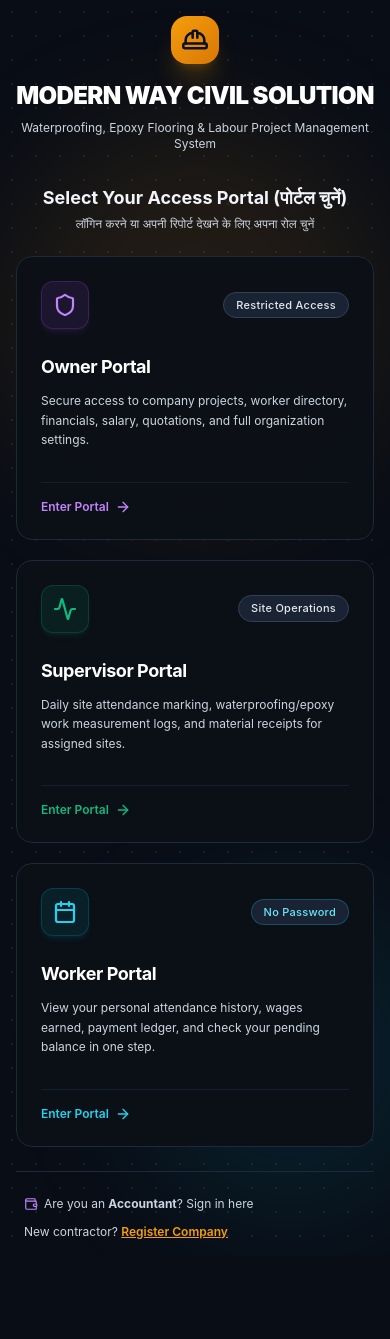
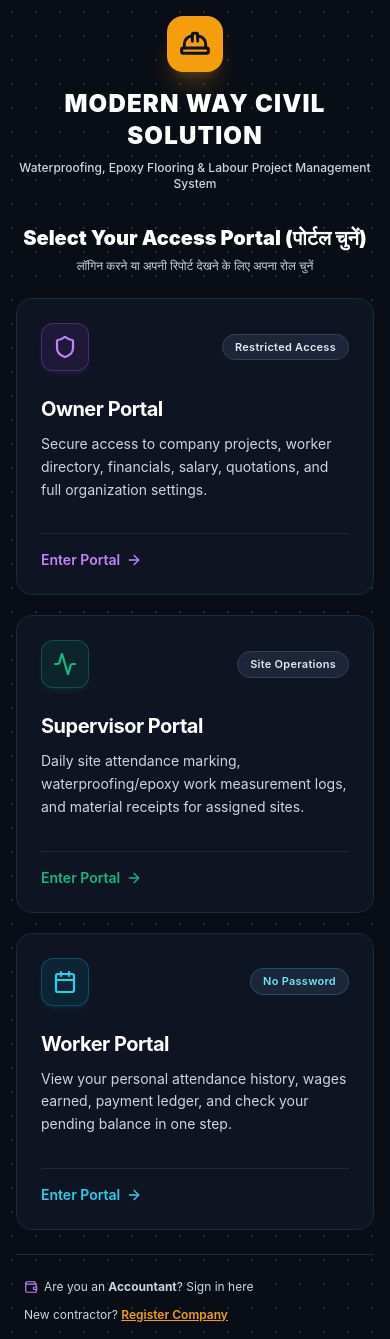
Before and after one commit to govindmalviya1990/labour-project-management-saas, a Next.js app: page /login in a window 390 px wide. Before the commit the page ends 1256 px from the top, so only its background shows below. Built offline with nearby package versions, Linux system fonts and the light colour scheme.

Commit message:
Fix login portal UI: enforce strict dark theme and prevent light mode background whiteout

```diff
--- a/src/app/(auth)/login/page.tsx
+++ b/src/app/(auth)/login/page.tsx
@@ -49,6 +49,18 @@ function LoginContent() {
   const [workerSite, setWorkerSite] = useState('');
   const [workerLoading, setWorkerLoading] = useState(false);
   const [workerError, setWorkerError] = useState('');
+
+  // Force dark theme on mount for the 3-portal selector page
+  useEffect(() => {
+    document.documentElement.classList.add('dark');
+    document.documentElement.classList.remove('light');
+    document.documentElement.setAttribute('data-theme', 'dark');
+    if (document.body) {
+      document.body.classList.add('dark');
+      document.body.classList.remove('light');
+      document.body.style.backgroundColor = '#0b0f17';
+    }
+  }, []);
 
   // Sync initial portal from query param
   useEffect(() => {
@@ -160,27 +172,25 @@ function LoginContent() {
 
   return (
     <div
-      className="min-h-screen flex flex-col justify-center items-center p-4 sm:p-6 lg:p-8 bg-slate-950 text-slate-100 relative overflow-hidden"
+      className="portal-auth-page min-h-screen flex flex-col justify-center items-center p-4 sm:p-6 lg:p-8 relative overflow-hidden"
       style={{
-        backgroundImage: `radial-gradient(rgba(255, 255, 255, 0.07) 1px, transparent 1px)`,
+        backgroundColor: '#090d16',
+        color: '#f8fafc',
+        backgroundImage: `radial-gradient(rgba(255, 255, 255, 0.12) 1px, #090d16 1px)`,
         backgroundSize: '24px 24px',
       }}
     >
-      {/* Background glow effects */}
-      <div className="absolute top-1/4 left-1/2 -translate-x-1/2 -translate-y-1/2 w-96 h-96 bg-amber-500/10 rounded-full blur-3xl pointer-events-none" />
-      <div className="absolute bottom-10 left-1/3 w-80 h-80 bg-cyan-500/10 rounded-full blur-3xl pointer-events-none" />
-
       {/* --------------------------------------------------------------- */}
       {/* BRAND HEADER                                                    */}
       {/* --------------------------------------------------------------- */}
       <div className="text-center space-y-2 mb-8 sm:mb-10 max-w-xl relative z-10">
-        <div className="inline-flex h-12 w-12 sm:h-14 sm:w-14 items-center justify-center rounded-2xl bg-gradient-to-br from-amber-500 to-amber-600 text-slate-950 shadow-xl shadow-amber-500/20 mb-2">
-          <HardHat className="w-7 h-7 sm:w-8 sm:h-8 stroke-[2.2]" />
+        <div className="inline-flex h-14 w-14 items-center justify-center rounded-2xl bg-amber-500 text-slate-950 shadow-xl shadow-amber-500/20 mb-2">
+          <HardHat className="w-8 h-8 stroke-[2.2]" />
         </div>
-        <h1 className="text-2xl sm:text-3xl font-black tracking-tight text-white">
+        <h1 className="text-2xl sm:text-3xl font-black tracking-wider text-white">
           MODERN WAY CIVIL SOLUTION
         </h1>
-        <p className="text-xs sm:text-sm text-slate-400">
+        <p className="text-xs sm:text-sm text-slate-400 font-medium">
           Waterproofing, Epoxy Flooring & Labour Project Management System
         </p>
       </div>
@@ -190,11 +200,11 @@ function LoginContent() {
       {/* =============================================================== */}
       {activePortal === 'none' && (
         <div className="w-full max-w-5xl space-y-6 relative z-10 animate-in fade-in duration-300">
-          <div className="text-center mb-4">
-            <h2 className="text-lg sm:text-xl font-bold text-slate-200">
+          <div className="text-center mb-6">
+            <h2 className="text-xl sm:text-2xl font-black text-white">
               Select Your Access Portal (पोर्टल चुनें)
             </h2>
-            <p className="text-xs text-slate-400 mt-1">
+            <p className="text-xs sm:text-sm text-slate-400 mt-1.5 font-medium">
               लॉगिन करने या अपनी रिपोर्ट देखने के लिए अपना रोल चुनें
             </p>
           </div>
@@ -206,30 +216,31 @@ function LoginContent() {
             {/* ----------------------------------------------------------- */}
             <div
               onClick={() => selectPortal('owner')}
-              className="group relative flex flex-col justify-between p-6 sm:p-7 rounded-2xl bg-[#0c1017]/95 border border-slate-800 hover:border-purple-500/50 hover:shadow-2xl hover:shadow-purple-500/10 hover:-translate-y-1 transition-all duration-200 cursor-pointer backdrop-blur-xl"
+              style={{ backgroundColor: '#0f1422' }}
+              className="group relative flex flex-col justify-between p-6 sm:p-7 rounded-2xl border border-slate-800 hover:border-purple-500/50 hover:shadow-2xl hover:shadow-purple-500/10 hover:-translate-y-1 transition-all duration-200 cursor-pointer"
             >
               <div>
                 {/* Top Row: Icon + Badge */}
                 <div className="flex items-center justify-between gap-3 mb-6">
-                  <div className="h-12 w-12 rounded-xl bg-purple-500/10 border border-purple-500/20 text-purple-400 flex items-center justify-center shadow-md shadow-purple-500/10 group-hover:scale-105 transition-transform">
+                  <div className="h-12 w-12 rounded-xl bg-purple-500/10 border border-purple-500/30 text-purple-400 flex items-center justify-center shadow-md shadow-purple-500/10 group-hover:scale-105 transition-transform">
                     <Shield className="w-6 h-6 stroke-[2.2]" />
                   </div>
-                  <span className="text-[11px] font-medium tracking-wide px-3 py-1 rounded-full bg-slate-800/80 text-slate-300 border border-slate-700/60">
+                  <span className="text-[11px] font-semibold tracking-wide px-3 py-1 rounded-full bg-slate-800/90 text-slate-300 border border-slate-700/80">
                     Restricted Access
                   </span>
                 </div>
 
                 {/* Title & Description */}
-                <h3 className="text-lg sm:text-xl font-bold text-white tracking-tight group-hover:text-purple-300 transition-colors">
+                <h3 className="text-xl font-bold text-white tracking-tight group-hover:text-purple-300 transition-colors">
                   Owner Portal
                 </h3>
-                <p className="text-xs sm:text-sm text-slate-400 leading-relaxed mt-2.5">
+                <p className="text-sm text-slate-400 leading-relaxed mt-2.5">
                   Secure access to company projects, worker directory, financials, salary, quotations, and full organization settings.
                 </p>
               </div>
 
               {/* Action Link at Bottom */}
-              <div className="mt-8 pt-4 border-t border-slate-850 flex items-center text-xs sm:text-sm font-semibold text-purple-400 group-hover:text-purple-300">
+              <div className="mt-8 pt-4 border-t border-slate-800/80 flex items-center text-sm font-semibold text-purple-400 group-hover:text-purple-300">
                 <span>Enter Portal</span>
                 <ArrowRight className="w-4 h-4 ml-1.5 transition-transform group-hover:translate-x-1" />
               </div>
@@ -240,30 +251,31 @@ function LoginContent() {
             {/* ----------------------------------------------------------- */}
             <div
               onClick={() => selectPortal('supervisor')}
-              className="group relative flex flex-col justify-between p-6 sm:p-7 rounded-2xl bg-[#0c1017]/95 border border-slate-800 hover:border-emerald-500/50 hover:shadow-2xl hover:shadow-emerald-500/10 hover:-translate-y-1 transition-all duration-200 cursor-pointer backdrop-blur-xl"
+              style={{ backgroundColor: '#0f1422' }}
+              className="group relative flex flex-col justify-between p-6 sm:p-7 rounded-2xl border border-slate-800 hover:border-emerald-500/50 hover:shadow-2xl hover:shadow-emerald-500/10 hover:-translate-y-1 transition-all duration-200 cursor-pointer"
             >
               <div>
                 {/* Top Row: Icon + Badge */}
                 <div className="flex items-center justify-between gap-3 mb-6">
-                  <div className="h-12 w-12 rounded-xl bg-emerald-500/10 border border-emerald-500/20 text-emerald-400 flex items-center justify-center shadow-md shadow-emerald-500/10 group-hover:scale-105 transition-transform">
+                  <div className="h-12 w-12 rounded-xl bg-emerald-500/10 border border-emerald-500/30 text-emerald-400 flex items-center justify-center shadow-md shadow-emerald-500/10 group-hover:scale-105 transition-transform">
                     <Activity className="w-6 h-6 stroke-[2.2]" />
                   </div>
-                  <span className="text-[11px] font-medium tracking-wide px-3 py-1 rounded-full bg-slate-800/80 text-slate-300 border border-slate-700/60">
+                  <span className="text-[11px] font-semibold tracking-wide px-3 py-1 rounded-full bg-slate-800/90 text-slate-300 border border-slate-700/80">
                     Site Operations
                   </span>
                 </div>
 
                 {/* Title & Description */}
-                <h3 className="text-lg sm:text-xl font-bold text-white tracking-tight group-hover:text-emerald-300 transition-colors">
+                <h3 className="text-xl font-bold text-white tracking-tight group-hover:text-emerald-300 transition-colors">
                   Supervisor Portal
                 </h3>
-                <p className="text-xs sm:text-sm text-slate-400 leading-relaxed mt-2.5">
+                <p className="text-sm text-slate-400 leading-relaxed mt-2.5">
                   Daily site attendance marking, waterproofing/epoxy work measurement logs, and material receipts for assigned sites.
                 </p>
               </div>
 
               {/* Action Link at Bottom */}
-              <div className="mt-8 pt-4 border-t border-slate-850 flex items-center text-xs sm:text-sm font-semibold text-emerald-400 group-hover:text-emerald-300">
+              <div className="mt-8 pt-4 border-t border-slate-800/80 flex items-center text-sm font-semibold text-emerald-400 group-hover:text-emerald-300">
                 <span>Enter Portal</span>
                 <ArrowRight className="w-4 h-4 ml-1.5 transition-transform group-hover:translate-x-1" />
               </div>
@@ -274,30 +286,31 @@ function LoginContent() {
             {/* ----------------------------------------------------------- */}
             <div
               onClick={() => selectPortal('worker')}
-              className="group relative flex flex-col justify-between p-6 sm:p-7 rounded-2xl bg-[#0c1017]/95 border border-slate-800 hover:border-cyan-500/50 hover:shadow-2xl hover:shadow-cyan-500/10 hover:-translate-y-1 transition-all duration-200 cursor-pointer backdrop-blur-xl"
+              style={{ backgroundColor: '#0f1422' }}
+              className="group relative flex flex-col justify-between p-6 sm:p-7 rounded-2xl border border-slate-800 hover:border-cyan-500/50 hover:shadow-2xl hover:shadow-cyan-500/10 hover:-translate-y-1 transition-all duration-200 cursor-pointer"
             >
               <div>
                 {/* Top Row: Icon + Badge */}
                 <div className="flex items-center justify-between gap-3 mb-6">
-                  <div className="h-12 w-12 rounded-xl bg-cyan-500/10 border border-cyan-500/20 text-cyan-400 flex items-center justify-center shadow-md shadow-cyan-500/10 group-hover:scale-105 transition-transform">
+                  <div className="h-12 w-12 rounded-xl bg-cyan-500/10 border border-cyan-500/30 text-cyan-400 flex items-center justify-center shadow-md shadow-cyan-500/10 group-hover:scale-105 transition-transform">
                     <Calendar className="w-6 h-6 stroke-[2.2]" />
                   </div>
-                  <span className="text-[11px] font-medium tracking-wide px-3 py-1 rounded-full bg-slate-800/80 text-cyan-300 border border-cyan-500/30">
+                  <span className="text-[11px] font-semibold tracking-wide px-3 py-1 rounded-full bg-slate-800/90 text-cyan-300 border border-cyan-500/30">
                     No Password
                   </span>
                 </div>
 
                 {/* Title & Description */}
-                <h3 className="text-lg sm:text-xl font-bold text-white tracking-tight group-hover:text-cyan-300 transition-colors">
+                <h3 className="text-xl font-bold text-white tracking-tight group-hover:text-cyan-300 transition-colors">
                   Worker Portal
                 </h3>
-                <p className="text-xs sm:text-sm text-slate-400 leading-relaxed mt-2.5">
+                <p className="text-sm text-slate-400 leading-relaxed mt-2.5">
                   View your personal attendance history, wages earned, payment ledger, and check your pending balance in one step.
                 </p>
               </div>
 
               {/* Action Link at Bottom */}
-              <div className="mt-8 pt-4 border-t border-slate-850 flex items-center text-xs sm:text-sm font-semibold text-cyan-400 group-hover:text-cyan-300">
+              <div className="mt-8 pt-4 border-t border-slate-800/80 flex items-center text-sm font-semibold text-cyan-400 group-hover:text-cyan-300">
                 <span>Enter Portal</span>
                 <ArrowRight className="w-4 h-4 ml-1.5 transition-transform group-hover:translate-x-1" />
               </div>
--- a/src/app/globals.css
+++ b/src/app/globals.css
@@ -58,41 +58,41 @@ html[data-theme="light"] nav {
   border-color: #e2e8f0 !important;
 }
 
-/* Convert all dark page containers, slate cards, and opacity variants to clean white cards */
-html.light [class*="bg-slate-950"],
-html[data-theme="light"] [class*="bg-slate-950"] {
+/* Convert all dark page containers, slate cards, and opacity variants to clean white cards (Excluding login portal-auth-page) */
+html.light [class*="bg-slate-950"]:not(.portal-auth-page):not(.portal-auth-page *),
+html[data-theme="light"] [class*="bg-slate-950"]:not(.portal-auth-page):not(.portal-auth-page *) {
   background-color: #f8fafc !important;
   color: #0f172a !important;
 }
 
-html.light [class*="bg-slate-900"],
-html[data-theme="light"] [class*="bg-slate-900"],
-html.light [class*="bg-slate-850"],
-html[data-theme="light"] [class*="bg-slate-850"] {
+html.light [class*="bg-slate-900"]:not(.portal-auth-page):not(.portal-auth-page *),
+html[data-theme="light"] [class*="bg-slate-900"]:not(.portal-auth-page):not(.portal-auth-page *),
+html.light [class*="bg-slate-850"]:not(.portal-auth-page):not(.portal-auth-page *),
+html[data-theme="light"] [class*="bg-slate-850"]:not(.portal-auth-page):not(.portal-auth-page *) {
   background-color: #ffffff !important;
   color: #0f172a !important;
 }
 
-html.light [class*="bg-slate-800"],
-html[data-theme="light"] [class*="bg-slate-800"] {
+html.light [class*="bg-slate-800"]:not(.portal-auth-page):not(.portal-auth-page *),
+html[data-theme="light"] [class*="bg-slate-800"]:not(.portal-auth-page):not(.portal-auth-page *) {
   background-color: #f1f5f9 !important;
   color: #1e293b !important;
 }
 
 /* Convert borders and dividers to crisp light borders */
-html.light [class*="border-slate-800"],
-html.light [class*="border-slate-750"],
-html.light [class*="border-slate-700"],
-html[data-theme="light"] [class*="border-slate-800"],
-html[data-theme="light"] [class*="border-slate-750"],
-html[data-theme="light"] [class*="border-slate-700"] {
+html.light [class*="border-slate-800"]:not(.portal-auth-page):not(.portal-auth-page *),
+html.light [class*="border-slate-750"]:not(.portal-auth-page):not(.portal-auth-page *),
+html.light [class*="border-slate-700"]:not(.portal-auth-page):not(.portal-auth-page *),
+html[data-theme="light"] [class*="border-slate-800"]:not(.portal-auth-page):not(.portal-auth-page *),
+html[data-theme="light"] [class*="border-slate-750"]:not(.portal-auth-page):not(.portal-auth-page *),
+html[data-theme="light"] [class*="border-slate-700"]:not(.portal-auth-page):not(.portal-auth-page *) {
   border-color: #e2e8f0 !important;
 }
 
-html.light [class*="divide-slate-800"],
-html.light [class*="divide-slate-850"],
-html[data-theme="light"] [class*="divide-slate-800"],
-html[data-theme="light"] [class*="divide-slate-850"] {
+html.light [class*="divide-slate-800"]:not(.portal-auth-page):not(.portal-auth-page *),
+html.light [class*="divide-slate-850"]:not(.portal-auth-page):not(.portal-auth-page *),
+html[data-theme="light"] [class*="divide-slate-800"]:not(.portal-auth-page):not(.portal-auth-page *),
+html[data-theme="light"] [class*="divide-slate-850"]:not(.portal-auth-page):not(.portal-auth-page *) {
   border-color: #e2e8f0 !important;
 }
 
@@ -124,19 +124,46 @@ html[data-theme="light"] tbody tr:hover:not(.print-container tbody tr) {
   background-color: #f8fafc !important;
 }
 
-/* Text Colors in Light Mode - Invert on light cards, but preserve on dark containers and quotations */
-html.light .text-white:not(.print-container *):not([class*="bg-"] *):not(button *),
-html.light .text-slate-100:not(.print-container *):not([class*="bg-"] *):not(button *),
-html.light .text-slate-200:not(.print-container *):not([class*="bg-"] *):not(button *),
-html[data-theme="light"] .text-white:not(.print-container *):not([class*="bg-"] *):not(button *),
-html[data-theme="light"] .text-slate-100:not(.print-container *):not([class*="bg-"] *):not(button *),
-html[data-theme="light"] .text-slate-200:not(.print-container *):not([class*="bg-"] *):not(button *) {
+html.light .text-white:not(.print-container *):not(.portal-auth-page *):not([class*="bg-"] *):not(button *),
+html.light .text-slate-100:not(.print-container *):not(.portal-auth-page *):not([class*="bg-"] *):not(button *),
+html.light .text-slate-200:not(.print-container *):not(.portal-auth-page *):not([class*="bg-"] *):not(button *),
+html[data-theme="light"] .text-white:not(.print-container *):not(.portal-auth-page *):not([class*="bg-"] *):not(button *),
+html[data-theme="light"] .text-slate-100:not(.print-container *):not(.portal-auth-page *):not([class*="bg-"] *):not(button *),
+html[data-theme="light"] .text-slate-200:not(.print-container *):not(.portal-auth-page *):not([class*="bg-"] *):not(button *) {
   color: #0f172a !important;
 }
 
-html.light .text-slate-300,
-html[data-theme="light"] .text-slate-300 {
+html.light .text-slate-300:not(.portal-auth-page *),
+html[data-theme="light"] .text-slate-300:not(.portal-auth-page *) {
   color: #1e293b !important;
+}
+
+/* ==========================================================================
+   PORTAL LOGIN DASHBOARD (Strictly Dark Aesthetic - immune to light overrides)
+   ========================================================================== */
+html.light .portal-auth-page,
+html[data-theme="light"] .portal-auth-page,
+.portal-auth-page {
+  background-color: #0b0f17 !important;
+  color: #f8fafc !important;
+}
+
+html.light .portal-auth-page h1,
+html.light .portal-auth-page h2,
+html.light .portal-auth-page h3,
+html[data-theme="light"] .portal-auth-page h1,
+html[data-theme="light"] .portal-auth-page h2,
+html[data-theme="light"] .portal-auth-page h3,
+.portal-auth-page h1,
+.portal-auth-page h2,
+.portal-auth-page h3 {
+  color: #ffffff !important;
+}
+
+html.light .portal-auth-page p,
+html[data-theme="light"] .portal-auth-page p,
+.portal-auth-page p {
+  color: #94a3b8 !important;
 }
 
 html.light .text-slate-400,
```
